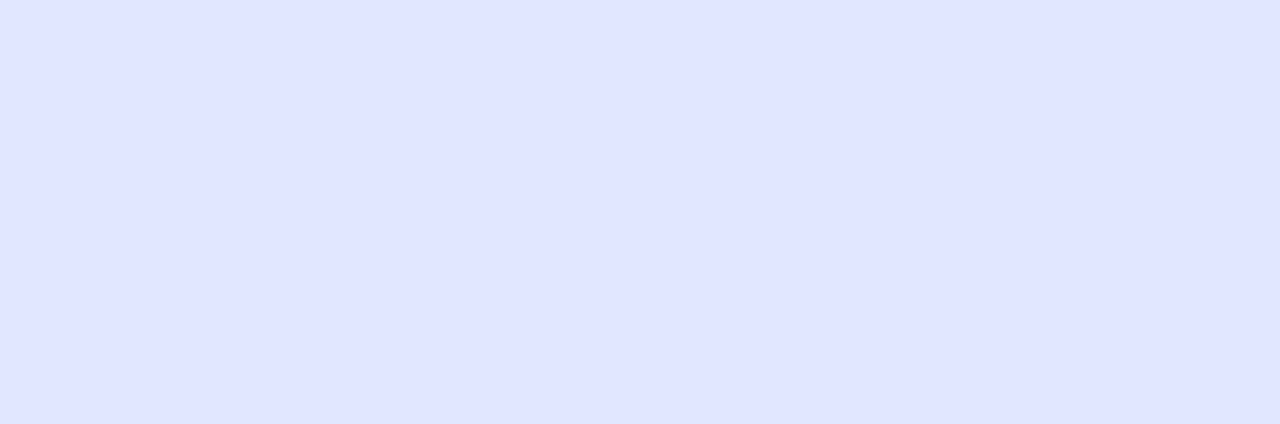
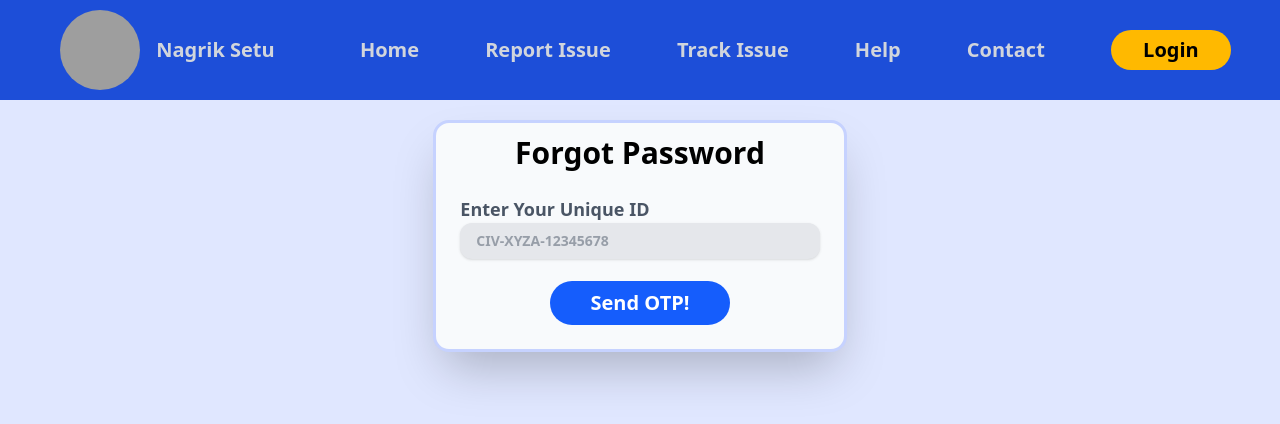
Before and after one commit to NJayantRao/Nagrik_Setu_Frontend, a React (Vite) app: page /user/forgotPassword in a window 1280 px wide. Before the commit this address had no page. Shown: the top 424 px of the page. Built offline with nearby package versions, Linux system fonts and the light colour scheme; grey boxes are pictures that could not be loaded.

Commit message:
Added user reset password

```diff
--- a/package.json
+++ b/package.json
@@ -16,6 +16,7 @@
     "react": "^19.1.1",
     "react-dom": "^19.1.1",
     "react-router-dom": "^7.9.6",
+    "react-toastify": "^11.0.5",
     "tailwindcss": "^4.1.17"
   },
   "devDependencies": {
--- a/src/App.jsx
+++ b/src/App.jsx
@@ -9,6 +9,7 @@ import { useContext } from "react"
 import { UserDataContext } from "./context/UserContext"
 import UserProfile from "./pages/userprofile"
 import UserLoginPage from "./pages/UserLoginPage"
+import UserForgotPassword from "./pages/UserForgotpassword"
 
 function App(){
   const {setIsLoginClicked,isLoginClicked}= useContext(UserDataContext)
@@ -24,6 +25,7 @@ function App(){
             <Route path="/user/signup" element={<UserSignUpPage />}></Route>
             <Route path="/admin/signup" element={<AdminSignUpPage />}></Route>
             <Route path="/user/login" element={<UserLoginPage />}></Route>
+            <Route path="/user/forgotPassword" element={<UserForgotPassword />}></Route>
             <Route path="/" element={<Home />}></Route>
           </Route>
           <Route element={<NoNavbarLayout />}>
--- a/src/pages/UserForgotpassword.jsx
+++ b/src/pages/UserForgotpassword.jsx
@@ -0,0 +1,73 @@
+import { useContext, useState } from "react";
+import { useNavigate } from "react-router-dom";
+import { UserDataContext } from "../context/UserContext";
+import { ToastContainer, toast } from 'react-toastify';
+ import 'react-toastify/dist/ReactToastify.css';
+
+function UserForgotPassword(){
+    const navigate= useNavigate()
+    const {setUniqueId,uniqueId}= useContext(UserDataContext)
+    const [loading,setLoading]= useState(false)
+    const notify = () =>
+    toast.success("OTP Sent to Registered E-Mail!", {
+      position: "top-center",
+      autoClose: 4000,
+      hideProgressBar: false,
+      theme: "colored",
+      style: {
+        background: "#4f46e5",
+        color: "#fff",
+        fontWeight: "600",
+        borderRadius: "10px",
+      },
+    });
+
+
+    async function submitHandler(e){
+        e.preventDefault()
+        setLoading(true)
+
+        setTimeout(() => {
+            setLoading(false)
+            navigate("/user/resetPassword")
+        }, 3000);
+        // console.log(uniqueId);
+        setUniqueId("")
+        notify()
+    }
+    return(
+        <div className=" bg-[#e0e7ff] flex justify-center items-center p-5 max-h-screen">
+
+       {/* Global Settings */}
+       <ToastContainer
+         position="top-center"
+         theme="dark"
+         newestOnTop
+         closeOnClick
+       />
+           <div className=" bg-[#f8fafc] p-3 w-1/3 flex justify-center flex-col gap-3 shadow-2xl rounded-2xl  border-indigo-200 border-3">
+            <div className="text-center text-3xl font-semibold"><h1>Forgot Password</h1></div>
+            <form className="flex flex-col gap-5 w-full p-3" onSubmit={(e)=>{
+                submitHandler(e)
+            }}>
+                <div className="font-semibold text-gray-600 text-lg">
+                    Enter Your Unique ID
+                    <input type="text" placeholder="CIV-XYZA-12345678" name="uniqueId"
+                    className={` py-2 px-4 rounded-xl w-full text-gray-600 text-sm shadow-sm focus:outline-none focus:ring-2 focus:bg-[#e0e7ff] focus:ring-blue-400 ${uniqueId?"bg-[#e0e7ff]":"bg-gray-200"}`}
+                    value={uniqueId}
+                    onChange={(e)=>{
+                        setUniqueId(e.target.value);
+                        //console.log(uniqueId);
+                    }}
+                    required/>
+                </div>
+                <div className="w-full flex justify-center mt-0.5">
+                    <button type="submit" className="bg-blue-600 p-2 w-1/2 rounded-full text-xl text-white font-bold hover:scale-105 hover:cursor-pointer hover:bg-blue-700 hover:ease-in-out">{loading?"Sending...":"Send OTP!"}</button>
+                </div>
+            </form>
+           </div>
+        </div>
+    )
+}
+
+export default UserForgotPassword
```
Also changed, not shown: src/pages/Home.jsx (+38 -0 lines), 1 other file (tests, documents, lock files or other folders).
